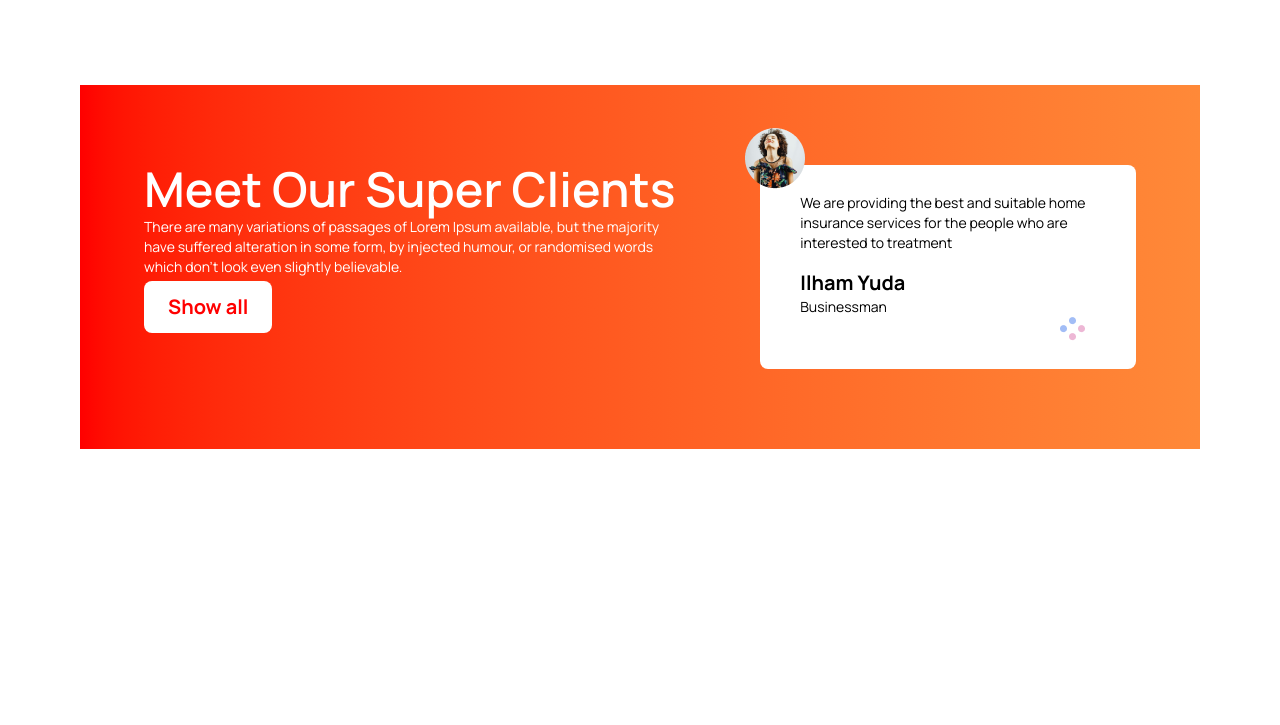
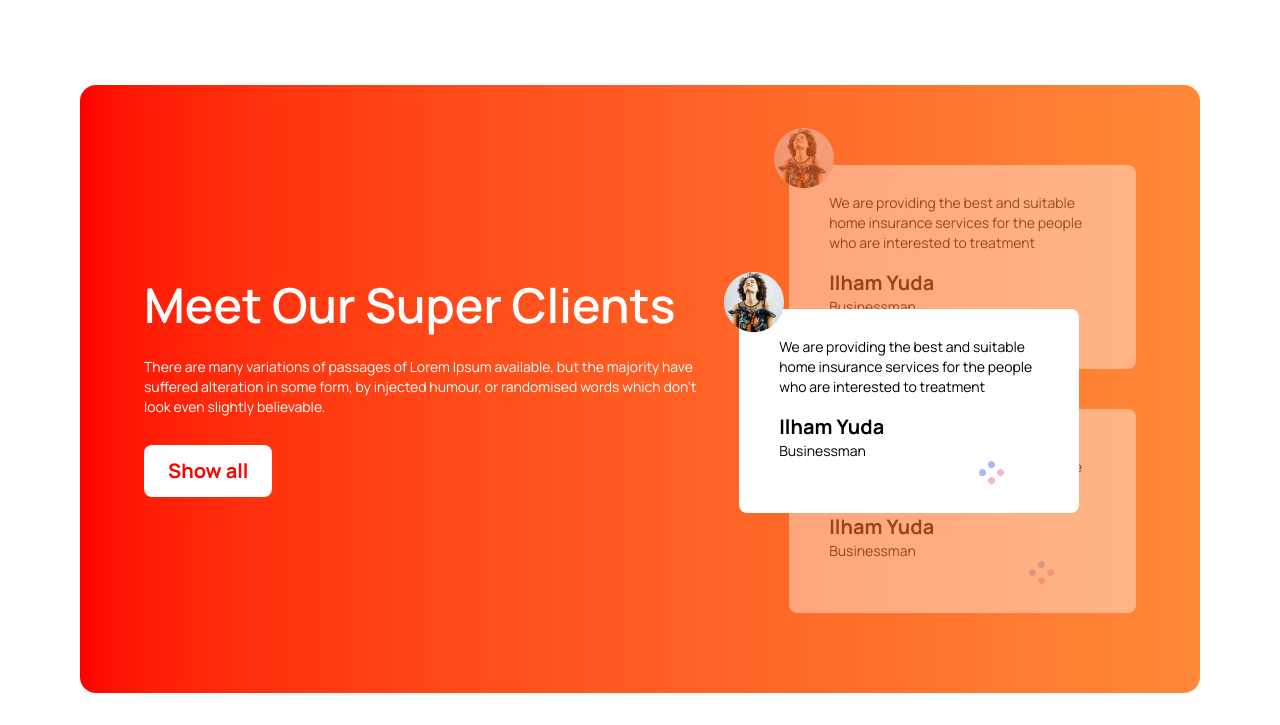
Before and after one commit to Arif1917/tea-house, a plain HTML site: page index.html in a window 1280 px wide. Shown: the part 2185-2910 px from the top of the page. Before the commit the page ends 2666 px from the top, so only its background shows below. Drawn offline with nearby package versions, Linux system fonts and the light colour scheme.

Commit message:
hard section done

```diff
--- a/index.html
+++ b/index.html
@@ -142,23 +142,54 @@
         <!-- hard section -->
          <section class="px-4 py-3 md:px-20 md:py-8">
 
-            <div class="hard-container flex flex-col md:flex-row gap-20 bg-linear-to-r from-[#FF0000] to-[#FF8938] py-4 md:py-20 px-3 md:px-16">
+            <div class="hard-container flex flex-col md:flex-row items-center gap-20 bg-linear-to-r from-[#FF0000] to-[#FF8938] py-4 md:py-20 px-3 md:px-16 rounded-2xl">
 
-                <div class="hard-text space-y-1">
+                <div class="hard-text space-y-7">
                     <h3 class="text-3xl md:text-5xl font-semibold text-white">Meet Our Super  Clients</h3>
                     <p class="text-sm font-normal text-white">There are many variations of passages of Lorem Ipsum available, but the majority have suffered alteration in some form, by injected humour, or randomised words which don't look even slightly believable. </p>
                     <button class="btn text-[#FF0000] font-bold text-xl bg-[white] py-3 px-6 rounded-lg">Show all</button>
                 </div>
 
-                <div class="relative bg-[#FFFFFF] rounded-lg py-3 md:py-7 px-3 md:px-10 gap-4">
-                    <div class="absolute mt-[-65px] ml-[-55px]">
+                <div class="relative">
+
+                    <!-- next -->
+                    <div class="relative z-10 opacity-40 bg-[#FFFFFF] rounded-lg py-3 md:py-7 px-3 md:px-10 gap-4 mb-10">
+                        <div class="absolute md:mt-[-65px] md:ml-[-55px] mt-[-15px] ml-[-15px]">
                             <img src="images/client.png" alt="">
                         </div>
                        <p class="text-sm font-normal ">We are providing the best and suitable home insurance services for the people who are interested to treatment</p>
                        <h4 class="text-xl font-bold mt-4">Ilham Yuda</h4>
                        <p class="text-sm font-normal">Businessman</p>
-                   <div class="ml-[260px]">
+                       <div class="ml-[200px]">
                         <img src="images/circles.png" alt="">
+                       </div>
+                       </div>
+
+                       <!-- current -->
+
+                       <div class="absolute z-20 bg-[#FFFFFF] rounded-lg py-3 md:py-7 px-3 md:px-10 gap-4 md:mt-[-100px] md:ml-[-50px]  md:w-[340px]">
+                        <div class="absolute mt-[-15px] ml-[-15px] md:mt-[-65px] md:ml-[-55px]">
+                            <img src="images/client.png" alt="">
+                        </div>
+                       <p class="text-sm font-normal ">We are providing the best and suitable home insurance services for the people who are interested to treatment</p>
+                       <h4 class="text-xl font-bold mt-4">Ilham Yuda</h4>
+                       <p class="text-sm font-normal">Businessman</p>
+                       <div class="ml-[200px]">
+                        <img src="images/circles.png" alt="">
+                       </div>
+                       </div>
+
+                       <!-- previous -->
+                       <div class="relative z-10 opacity-40 bg-[#FFFFFF] rounded-lg py-3 md:py-7 px-3 md:px-10 gap-4">
+                        <div class="absolute mt-[-15px] ml-[-15px] md:mt-[-65px] md:ml-[-55px]">
+                            <img src="images/client.png" alt="">
+                        </div>
+                       <p class="text-sm font-normal ">We are providing the best and suitable home insurance services for the people who are interested to treatment</p>
+                       <h4 class="text-xl font-bold mt-4">Ilham Yuda</h4>
+                       <p class="text-sm font-normal">Businessman</p>
+                       <div class="ml-[200px]">
+                        <img src="images/circles.png" alt="">
+                       </div>
                        </div>
                 </div>
 
```
Lines whose indentation alone changed are shown as unchanged.
